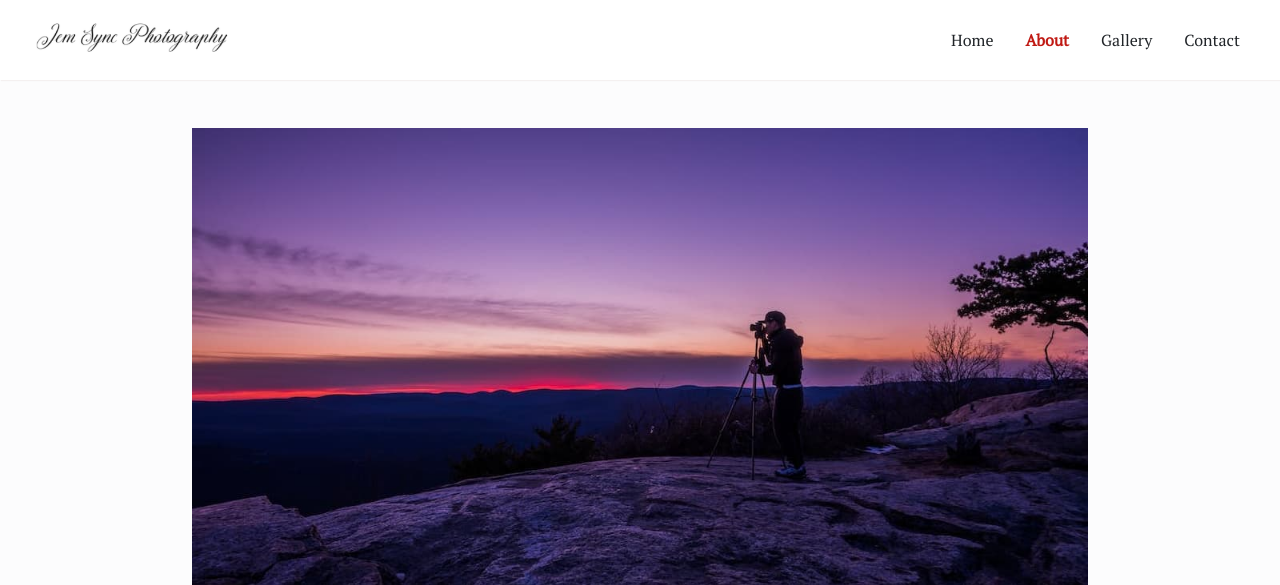
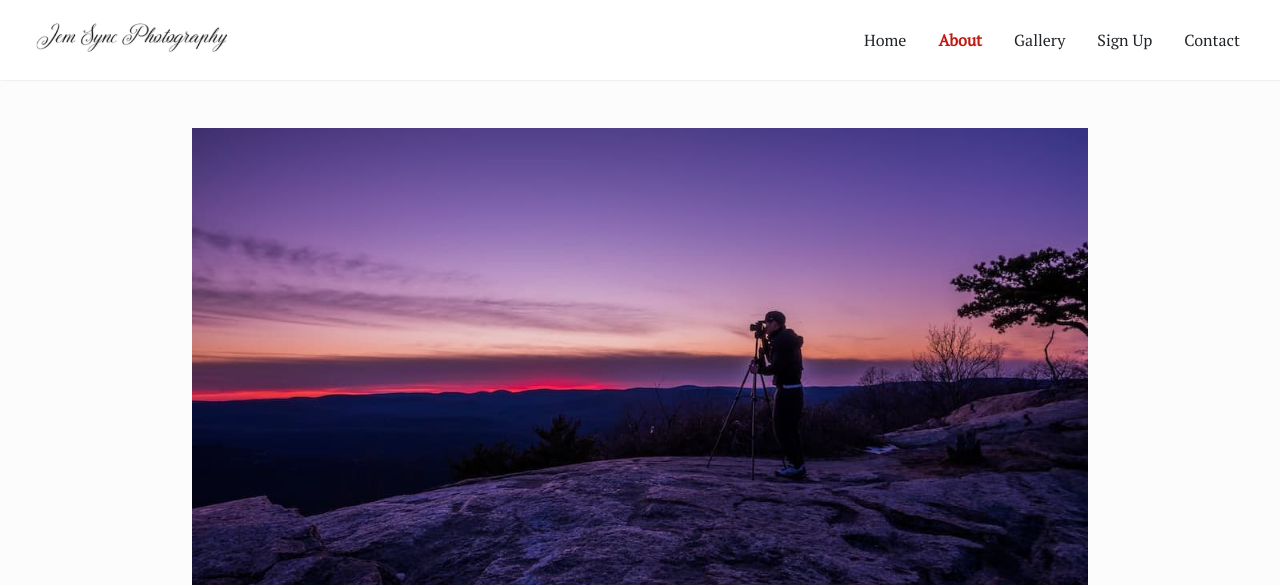
Before and after one commit to syjem/JemSyfied, a Flask app: page /about in a window 1280 px wide. Shown: the top 585 px of the page. Run offline with Flask 3, Linux system fonts and the light colour scheme.

Commit message:
add signup navbar

```diff
--- a/templates/layout.html
+++ b/templates/layout.html
@@ -40,6 +40,7 @@
                         <li class="p-2 nav-item"><a class="home nav-link text-dark {% if request.path == url_for('home') %}active{% endif %}" href="{{ url_for('home') }}">Home</a></li>
                         <li class="p-2 nav-item"><a class="about nav-link text-dark {% if request.path == url_for('about') %}active{% endif %}" href="{{ url_for('about') }}">About</a></li>
                         <li class="p-2 nav-item"><a class="gallery nav-link text-dark {% if request.path == url_for('gallery') %}active{% endif %}" href="{{ url_for('gallery') }}">Gallery</a></li>
+                        <li class="p-2 nav-item"><a class="signup nav-link text-dark {% if request.path == url_for('signup') %}active{% endif %}" href="{{ url_for('signup') }}">Sign Up</a></li>
                         <li class="p-2 nav-item"><a class="contact nav-link text-dark {% if request.path == url_for('contact') %}active{% endif %}" href="{{ url_for('contact') }}">Contact</a></li>
                     </ul>
                 </div>
```
